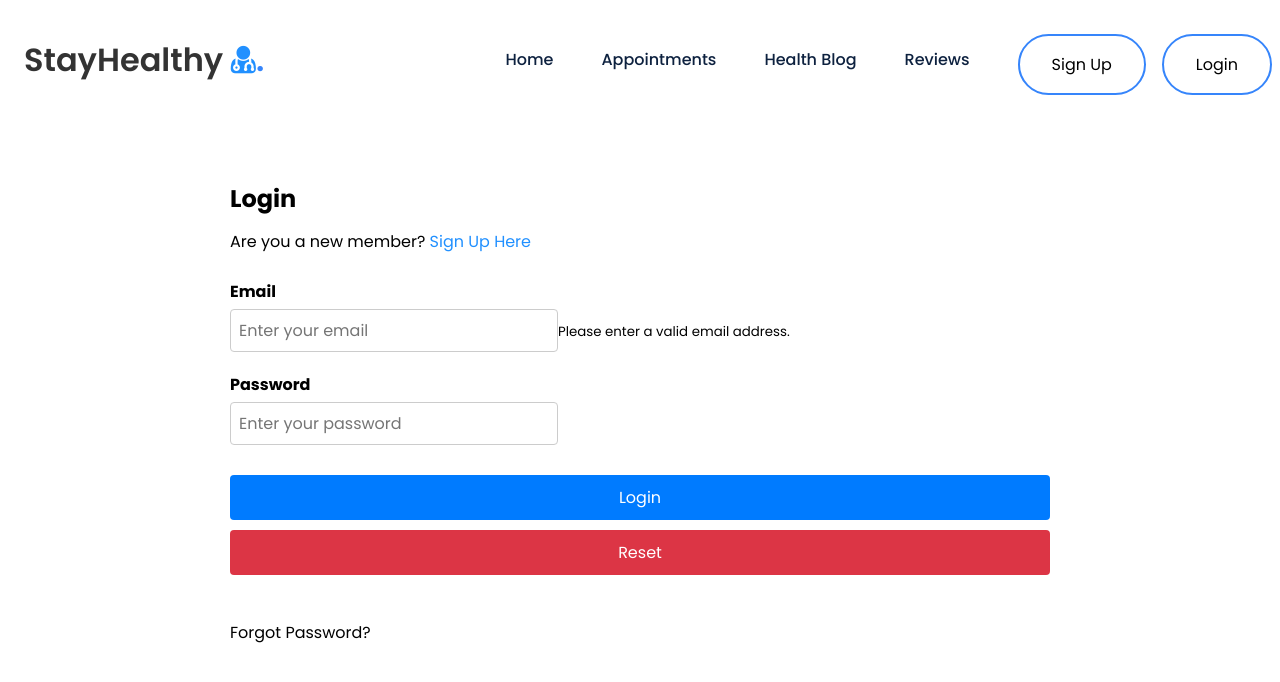
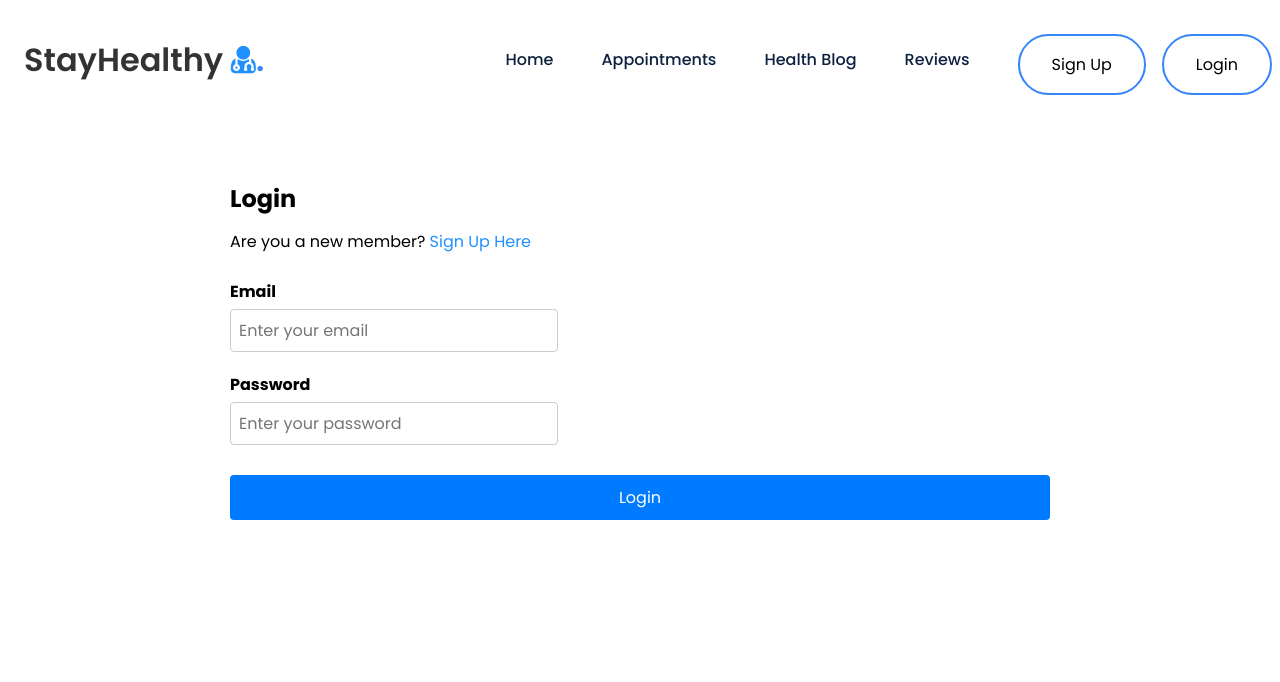
Before and after one commit to shahidullahmc/react-med_appt, a React (Create React App) app: page /Login in a window 1280 px wide. Shown: the top 682 px of the page. Built offline with nearby package versions, Linux system fonts and the light colour scheme.

Commit message:
login update version

```diff
--- a/src/Components/Login/Login.js
+++ b/src/Components/Login/Login.js
@@ -1,10 +1,54 @@
-import React from "react";
-import { Link } from "react-router-dom";
-import './Login.css';
+import React, { useState, useEffect } from 'react';
+import { Link, useNavigate } from 'react-router-dom';
+import { API_URL } from '../../config';
 
 const Login = () => {
-    const handleClick = () => {
-        // Define your click handler logic here
+  const [password, setPassword] = useState("");
+  const [email, setEmail] = useState('');
+  const navigate = useNavigate();
+
+  useEffect(() => {
+    if (sessionStorage.getItem("auth-token")) {
+      navigate("/");
+    }
+  }, []);
+
+  const login = async (e) => {
+    e.preventDefault();
+
+    try {
+      const response = await fetch(`${API_URL}/api/auth/login`, {
+        method: "POST",
+        headers: {
+          "Content-Type": "application/json",
+        },
+        body: JSON.stringify({
+          email: email,
+          password: password,
+        }),
+      });
+
+      const json = await response.json();
+
+      if (json.authtoken) {
+        sessionStorage.setItem('auth-token', json.authtoken);
+        sessionStorage.setItem('email', email);
+
+        navigate('/');
+        window.location.reload();
+      } else {
+        if (json.errors) {
+          for (const error of json.errors) {
+            alert(error.msg);
+          }
+        } else {
+          alert(json.error);
+        }
+      }
+    } catch (error) {
+      console.error('Network error:', error);
+      // Handle network error, e.g., show an error message to the user
+    }
   };
 
   return (
@@ -14,44 +58,45 @@ const Login = () => {
           <h2>Login</h2>
         </div>
         <div className="login-text">
-                    Are you a new member?
-                    <span>
-                        <Link to="/Sign_Up" style={{ color: '#2190FF' }}> Sign Up Here</Link>
-                    </span>
+          Are you a new member? <span><Link to="/Sign_Up" style={{ color: '#2190FF' }}> Sign Up Here</Link></span>
         </div>
         <br />
         <div className="login-form">
-                    <form>
+          <form onSubmit={login}>
             <div className="form-group">
               <label htmlFor="email">Email</label>
-                            <input type="email" name="email" id="email" required pattern="[a-zA-Z0-9._%+-]+@[a-zA-Z0-9.-]+\.[a-zA-Z]{2,}" className="form-control" placeholder="Enter your email" aria-describedby="helpId" />
-                            <small id="helpId" className="text-muted">Please enter a valid email address.</small>
+              <input
+                value={email}
+                onChange={(e) => setEmail(e.target.value)}
+                type="email"
+                name="email"
+                id="email"
+                className="form-control"
+                placeholder="Enter your email"
+                aria-describedby="helpId"
+              />
             </div>
             <div className="form-group">
               <label htmlFor="password">Password</label>
               <input
+                value={password}
+                onChange={(e) => setPassword(e.target.value)}
                 type="password"
                 name="password"
                 id="password"
-                                required className="form-control"
+                className="form-control"
                 placeholder="Enter your password"
                 aria-describedby="helpId"
               />
             </div>
-
             <div className="btn-group">
               <button type="submit" className="btn btn-primary mb-2 mr-1 waves-effect waves-light">Login</button>
-                            <button type="reset" className="btn btn-danger mb-2 waves-effect waves-light">Reset</button>
-                        </div>
-                        <br />
-                        <div className="login-text">
-                            Forgot Password?
             </div>
           </form>
         </div>
       </div>
     </div>
   );
-};
+}
 
 export default Login;
```
Lines whose indentation alone changed are shown as unchanged.
